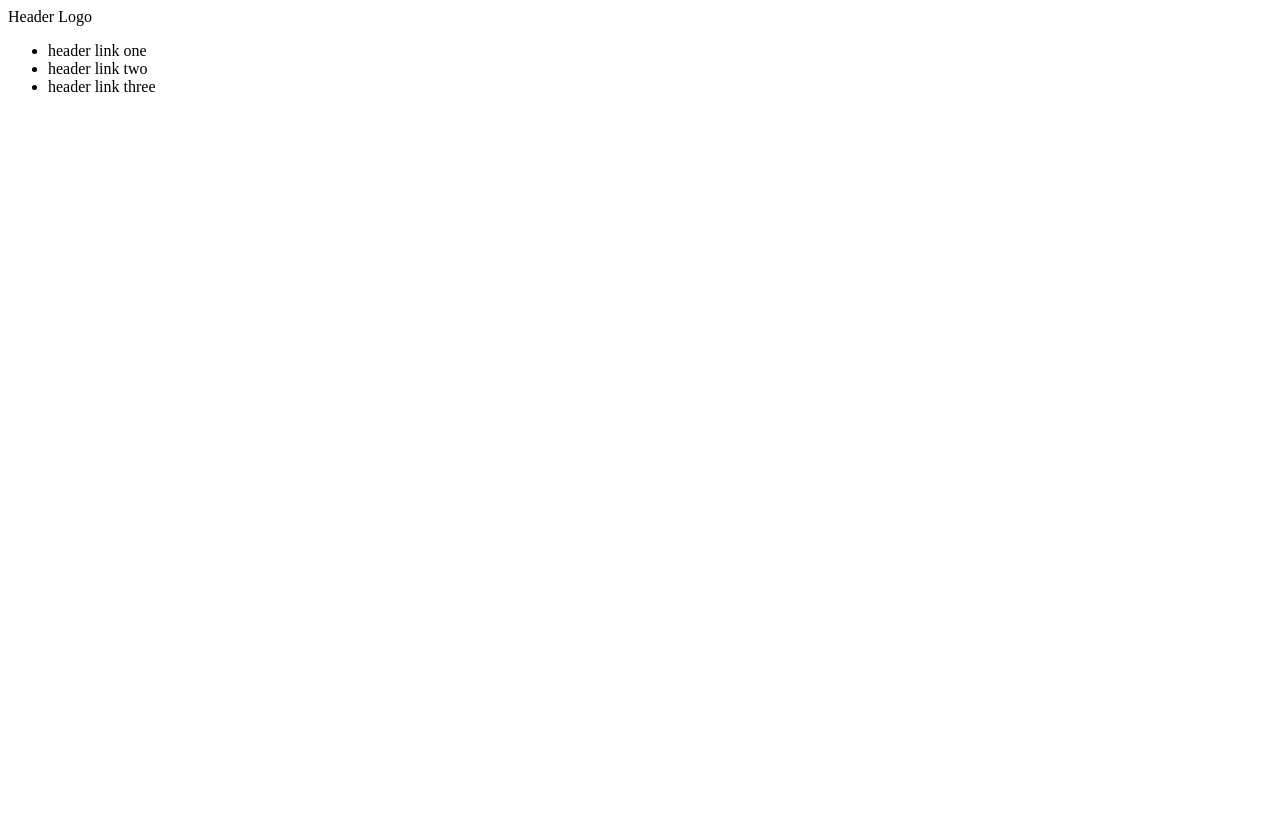
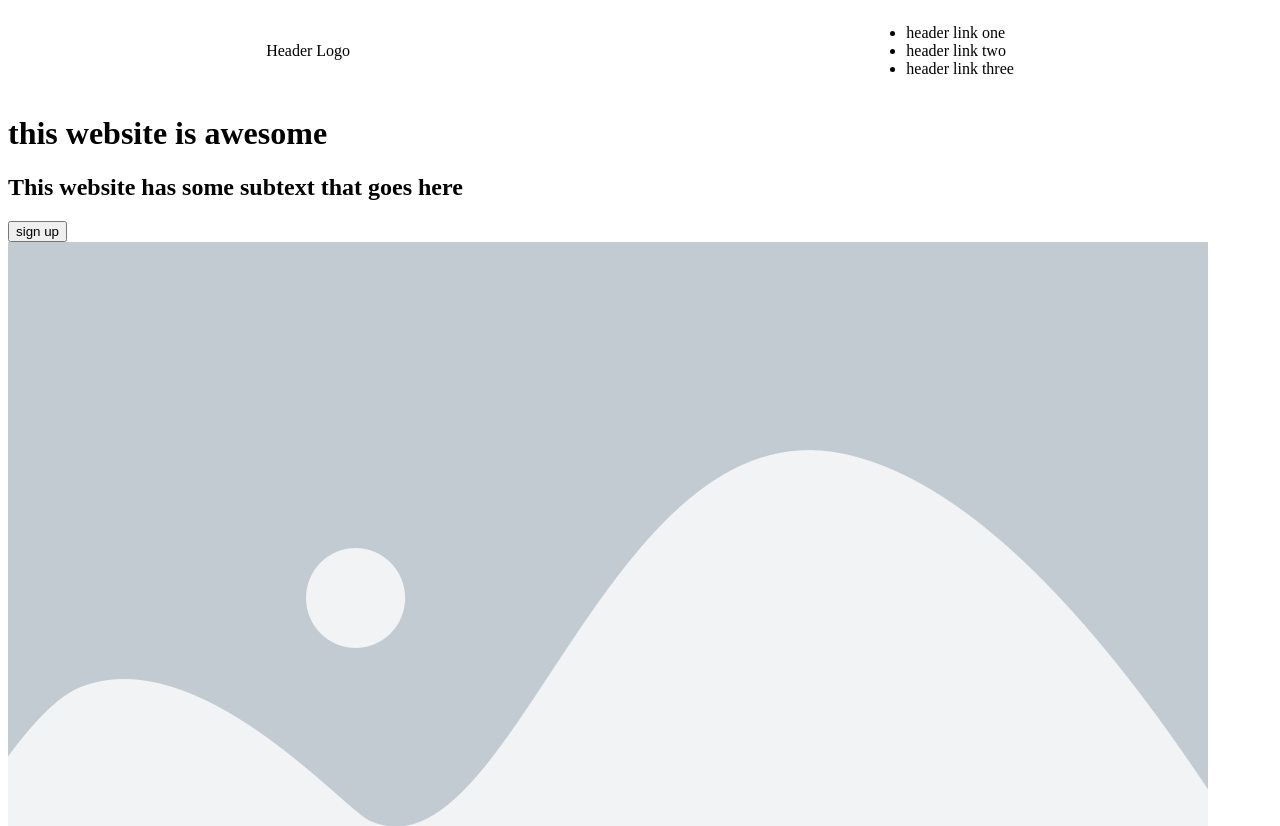
Before and after one commit to MinimiseOCE/odin-landing-page, a plain HTML site: page index.html in a window 1280 px wide. Shown: the top 826 px of the page. Before the commit the page ends 800 px from the top, so only its background shows below. Drawn offline with Linux system fonts and the light colour scheme.

Commit message:
Add stylesheet and create main flexbox

```diff
--- a/index.html
+++ b/index.html
@@ -2,19 +2,32 @@
 <html>
   <head>
     <title>Awesome Webpage</title>
+    <link rel="stylesheet" href="styles.css">
   </head>
   <body>
     <div class="header">
       <div class="logo">Header Logo</div>
       <div class="head-links">
         <ul>
-          <li>header link one</li>
-          <li>header link two</li>
-          <li>header link three</li>
+          <div><li>header link one</li></div>
+          <div><li>header link two</li></div>
+          <div><li>header link three</li></div>
         </ul>
       </div>
     </div>
     <div class="signup-text"></div>
+      <div class="signup">
+        <div class="title"></div>
+        <h1>this website is awesome</h1>
+        <div class="subtext"></div>
+        <h2>This website has some subtext that goes here</h2>
+        <div class="signupbutton"></div>
+        <button>sign up</button>
+      </dic>
+      <div class="signupimage">
+        <img src="images/placeholder.png">
+      </div>
+
     <div class="randinfo"></div>
     <div class="quote"></div>
     <div class="action"></div>
--- /dev/null
+++ b/styles.css
@@ -0,0 +1,14 @@
+body {
+    display: flex;
+    flex-direction: column;
+}
+
+.header {
+    display: flex;
+    align-items: center;
+    justify-content: space-around;
+}
+
+.head-links {
+    display: flex;
+}
```
Also changed, not shown: images/placeholder.png (added).
